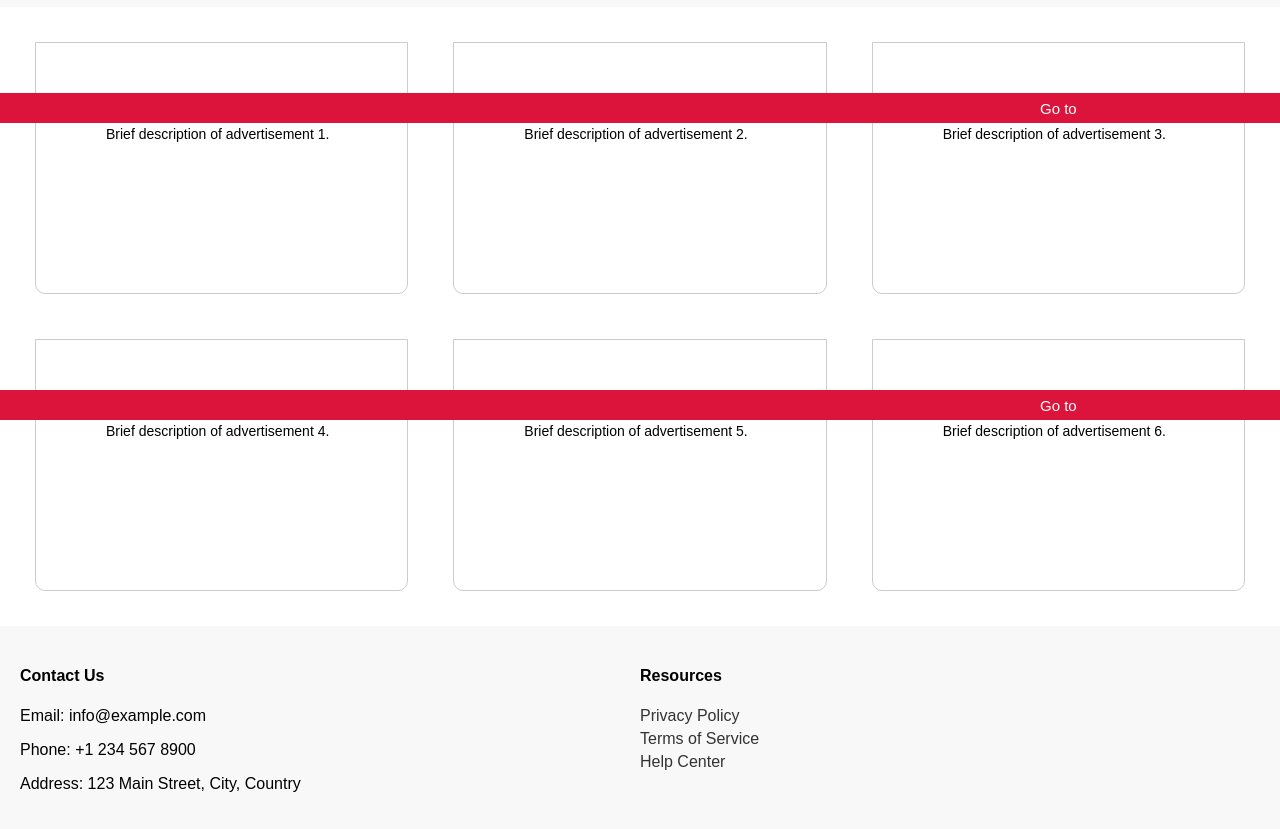
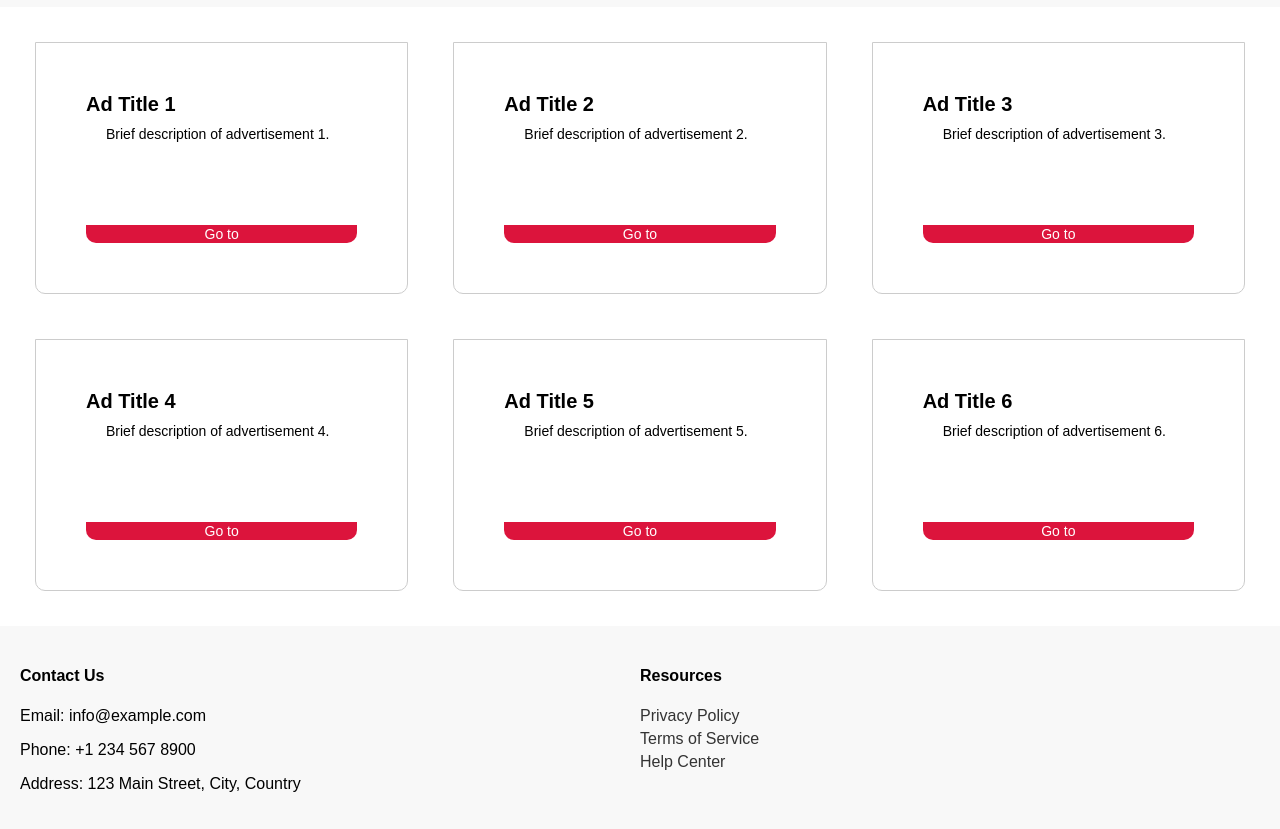
Before and after one commit to Krisokvass/pract3, a plain HTML site: page index.html in a window 1280 px wide. Shown: the part 45-874 px from the top of the page. Drawn offline with Linux system fonts and the light colour scheme.

Commit message:
Update index.html

```diff
--- a/index.html
+++ b/index.html
@@ -98,14 +98,12 @@
         }
         .ad-card button {
             align-self:center;
-            position: fixed;
             background-color: #DC143C;
+            color: #fff;
             border: none;
-            color: #fff;
             cursor: pointer;
-            font-size: 15px;
+            font-size: 14px;
             width: 100%;
-            height: 30px;
             border-bottom-left-radius: 10px;
             border-bottom-right-radius: 10px;
         }
```
